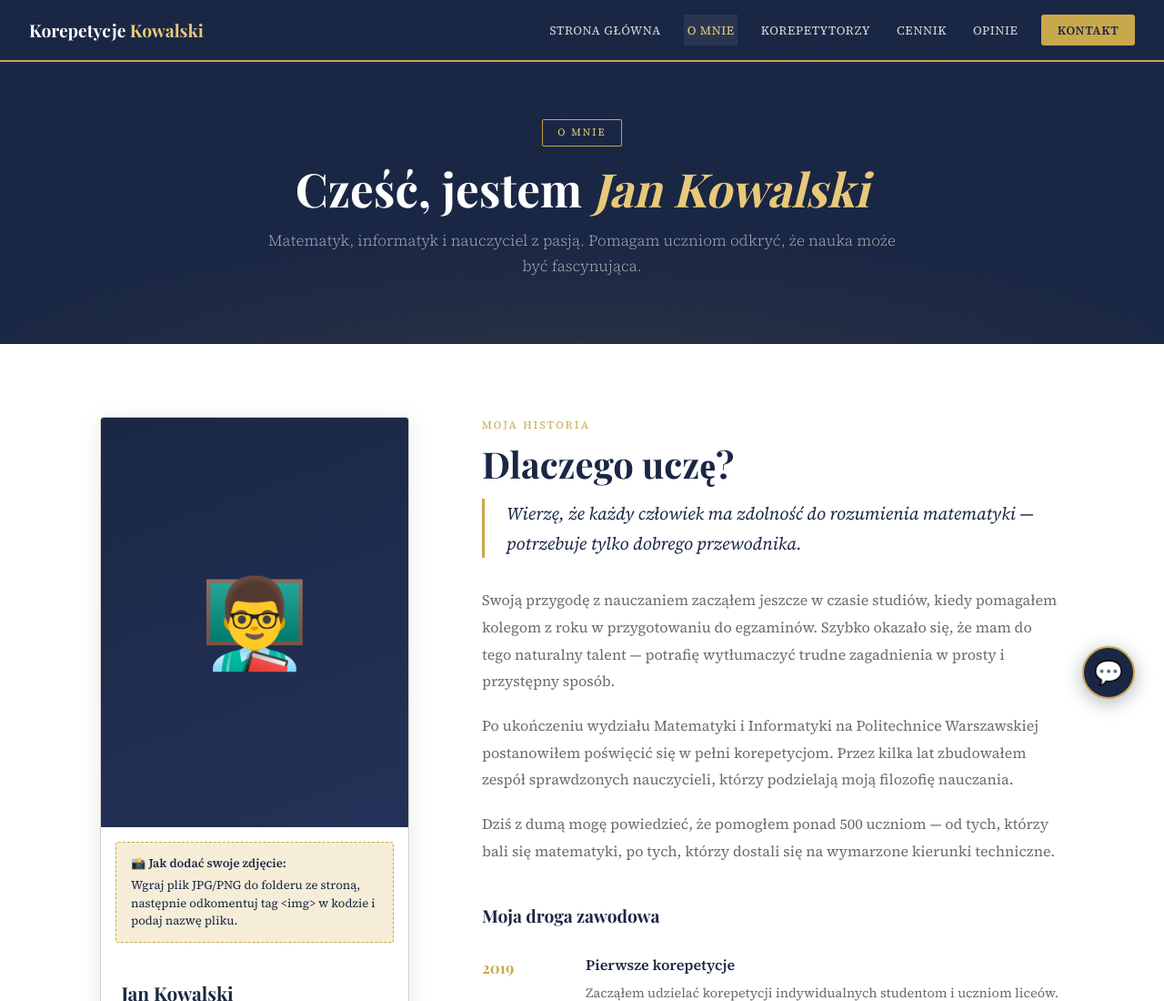
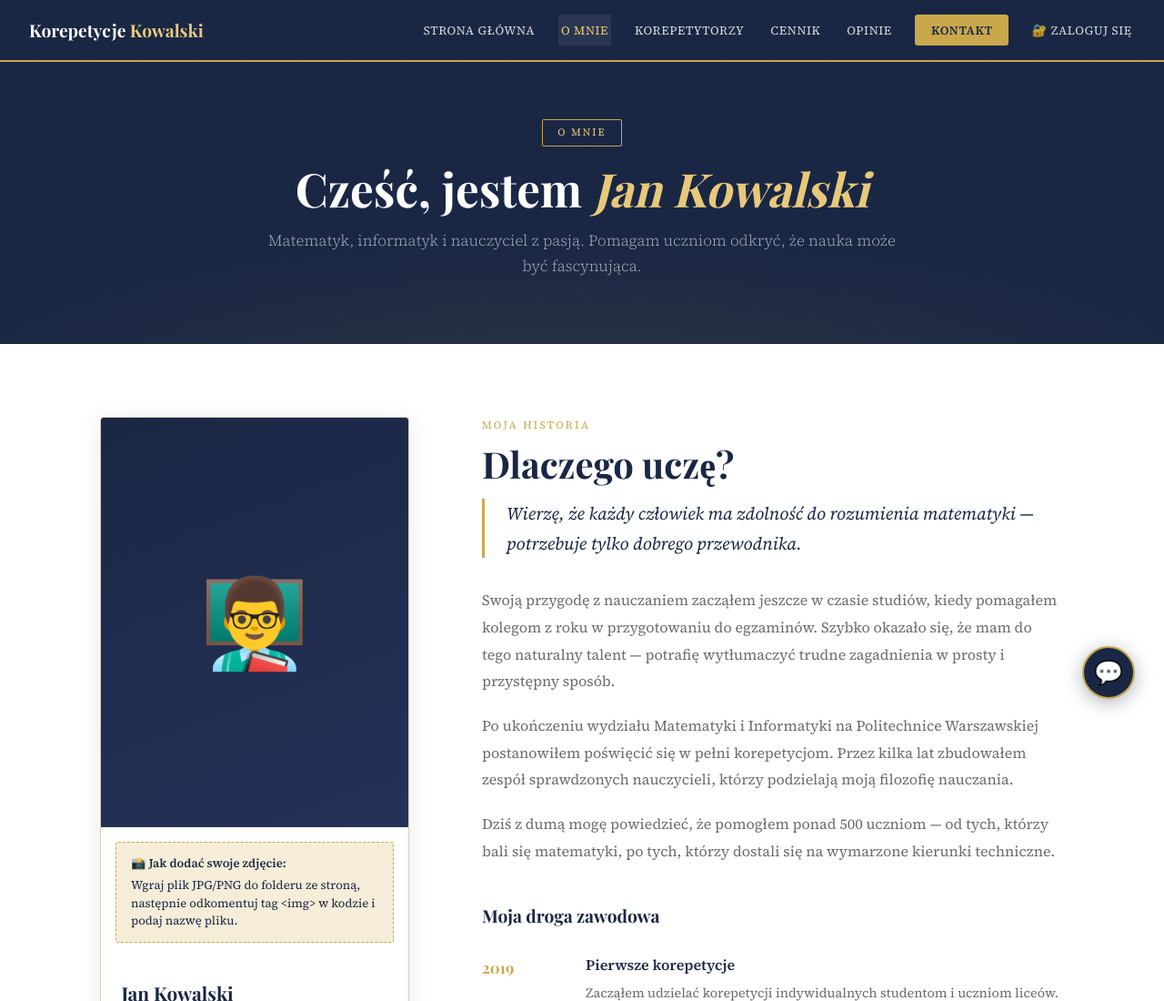
Before and after one commit to SzymonTyburczy/Korepetycje, a plain HTML site: page o-mnie.html in a window 1280 px wide. Shown: the top 1100 px of the page at 91% size. Drawn offline with nearby package versions, Linux system fonts and the light colour scheme; a web font is replaced by a local one.

Commit message:
1 commit

```diff
--- a/nav.js
+++ b/nav.js
@@ -12,11 +12,19 @@ function injectNav(activePage) {
       <li><a href="cennik.html"        ${activePage==='cennik'        ?'class="active"':''}>Cennik</a></li>
       <li><a href="opinie.html"        ${activePage==='opinie'        ?'class="active"':''}>Opinie</a></li>
       <li class="nav-cta-li"><a href="index.html#contact">Kontakt</a></li>
+      <li class="nav-auth-li" id="navAuthBtn" style="display:none">
+        <a href="login.html" id="navAuthLink">🔐 Zaloguj się</a>
+      </li>
     </ul>
     <button class="hamburger" id="hamburger" aria-label="Otwórz menu" aria-expanded="false">
       <span></span><span></span><span></span>
     </button>
   `;
+
+
+// Sprawdź czy użytkownik jest zalogowany i zmień przycisk
+  _updateAuthButton();
+
 
   const hbg      = document.getElementById('hamburger');
   const navLinks = document.getElementById('navLinks');
@@ -93,3 +101,44 @@ function initReveal() {
   }, { threshold: 0.08 });
   els.forEach(el => obs.observe(el));
 }
+
+
+async function _updateAuthButton() {
+  const btn  = document.getElementById('navAuthBtn');
+  const link = document.getElementById('navAuthLink');
+  if (!btn || !link) return;
+
+  // Pokaż przycisk od razu (domyślnie: Zaloguj się)
+  btn.style.display = 'block';
+
+  // Jeśli Supabase nie jest zainicjowane — pomiń
+  if (typeof initSupabase !== 'function') return;
+
+  try {
+    await initSupabase();
+    const { data: { user } } = await supabase.auth.getUser();
+
+    if (user) {
+      // Zalogowany — pobierz imię z profilu
+      const { data: profile } = await supabase
+        .from('profiles')
+        .select('full_name, role')
+        .eq('id', user.id)
+        .single();
+
+      const name  = profile?.full_name?.split(' ')[0] || 'Panel';
+      const emoji = profile?.role === 'admin' ? '🔑' : '👤';
+
+      link.href        = 'dashboard.html';
+      link.textContent = `${emoji} ${name}`;
+      link.style.cssText = 'background:rgba(201,168,76,.15)!important;border:1px solid var(--gold)!important;color:var(--gold-light)!important;border-radius:3px;padding:.35rem .9rem;';
+    } else {
+      link.href        = 'login.html';
+      link.textContent = '🔐 Zaloguj się';
+    }
+  } catch(e) {
+    // Supabase nie skonfigurowane — pokaż domyślny przycisk logowania
+    link.href        = 'login.html';
+    link.textContent = '🔐 Zaloguj się';
+  }
+}
--- a/o-mnie.html
+++ b/o-mnie.html
@@ -350,6 +350,7 @@
 </section>
 
 <footer id="mainFooter"></footer>
+<script src="supabase-config.js"></script>
 <script src="nav.js"></script>
 <script src="chatbot.js"></script>
 <script>
```
Also changed, not shown: cennik.html (+1 -0 lines), index.html (+1 -0 lines), korepetytorzy.html (+1 -0 lines), opinie.html (+1 -0 lines).
